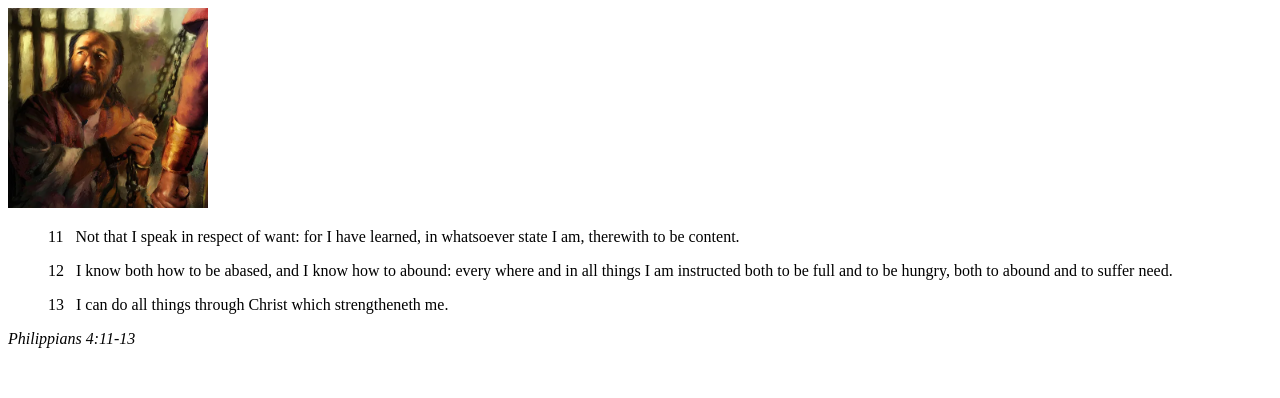
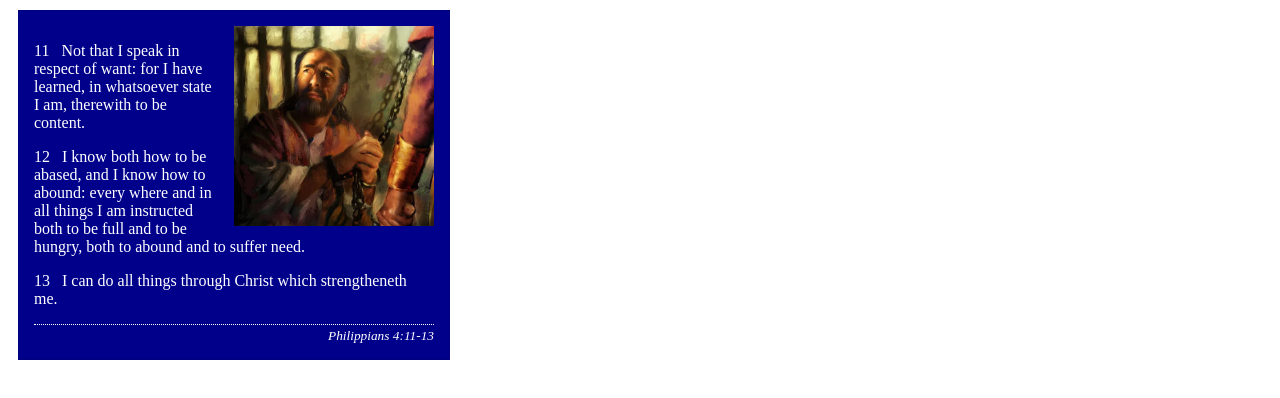
Before and after one commit to McondisiKhulu/wdd130, a plain HTML site: page week02/box-model.html in a window 1280 px wide. Drawn offline with Linux system fonts and the light colour scheme.

Commit message:
commit all

```diff
--- a/styles/styles.css
+++ b/styles/styles.css
@@ -0,0 +1,29 @@
+nav {
+    background-color: darkblue;
+    padding: 10px;
+
+}
+
+nav a {
+    color: white;
+    display: block;
+    padding: 20px;
+
+}
+
+h1 {
+    color: darkblue;
+
+}
+
+img {
+    width: 150px;
+    height: auto;
+    border: ipx solid black;
+    padding: 2px;
+    box-shadow: 0 0 30px gray;
+}
+
+p {
+    padding: 10px;
+}
--- a/week02/box-model.html
+++ b/week02/box-model.html
@@ -5,6 +5,7 @@
     <meta charset="UTF-8">
     <meta name="viewport" content="width=device-width, initial-scale=1.0">
     <title>Box Model Activity</title>
+    <link rel="stylesheet" href="styles/box-model.css">
 </head>
 
 <body>
--- a/week02/styles/box-model.css
+++ b/week02/styles/box-model.css
@@ -1,15 +1,29 @@
 .callout {
-    /* write declarations here */
+    max-width: 400px;
+    margin: 10px;
+    border: 1px solid rgb(0 0 0 / 0.1);
+    padding: 15px;
+    background-color: darkblue;
+    color: white;
 }
 
 .callout img {
-    /* write declarations here */
+    float: right;
+    margin: 0 0 10px 15px;
+    padding: 1px solid;
+    background-color: #bbb;
+    width: 15 auto;
+
 }
 
 blockquote {
-    /* write declarations here */
+    margin: 0;
 }
 
 cite {
-    /* write declarations here */
+    display: block;
+    border-top: 1px dotted;
+    padding-top: 3px;
+    text-align: right;
+    font-size: smaller;
 }
```
Also changed, not shown: index.html (+1 -1 lines), week02/block-vs-inline.html (+5 -3 lines).
